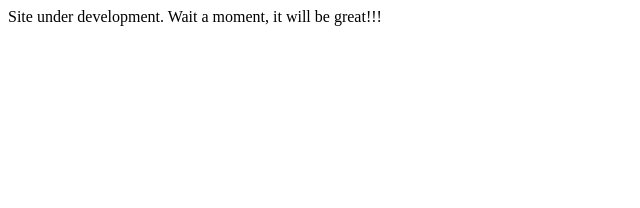
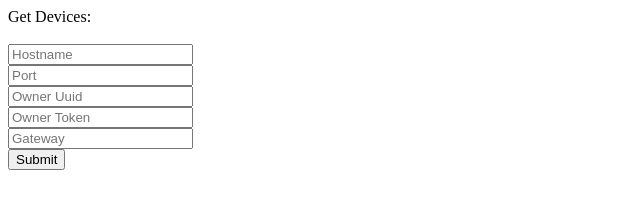
Before and after one commit to larissalages/knot_webserver, a website: page index.html in a window 1280 px wide. Shown: the whole page, without its empty margins (0-640 px from the left). Drawn offline with Linux system fonts and the light colour scheme.

Commit message:
frontend getDevices Test

```diff
--- a/index.html
+++ b/index.html
@@ -5,6 +5,19 @@
   <title>Knot WebServer</title>
 </head>
 <body>
-    Site under development. Wait a moment, it will be great!!!
+    <form action="/getDevices" method="POST">
+        <label>Get Devices: </label><br><br>
+        <input type="text" placeholder="Hostname" name="hostname">
+        <br>
+        <input type="text" placeholder="Port" name="port">
+        <br>
+        <input type="text" placeholder="Owner Uuid" name="uuid">
+        <br>
+        <input type="text" placeholder="Owner Token" name="token">
+        <br>
+        <input type="text" placeholder="Gateway" name="gateway">
+        <br>
+        <button type="submit">Submit</button>
+      </form>
 </body>
 </html>
--- a/server.js
+++ b/server.js
@@ -8,3 +8,6 @@ app.listen(8081, function() {
   app.get('/', function(req, res) {
     res.sendFile(__dirname + '/index.html')
   })
+  app.post('/getDevices', (req, res) => {
+    console.log('Test')
+  })
```
